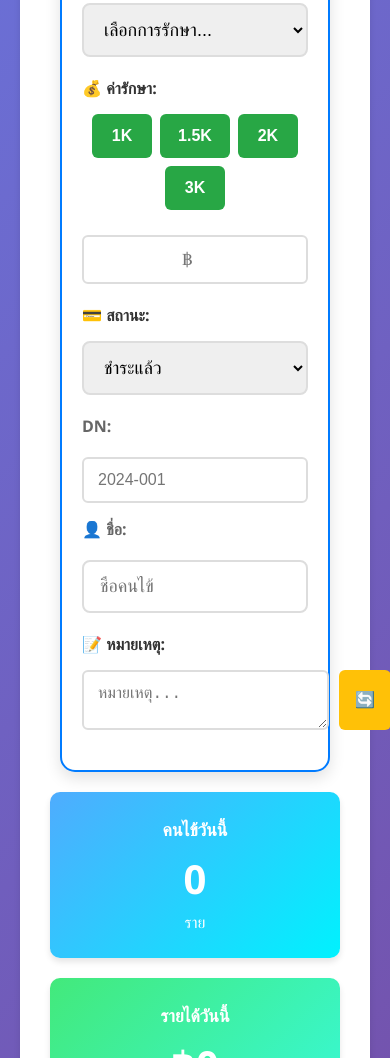
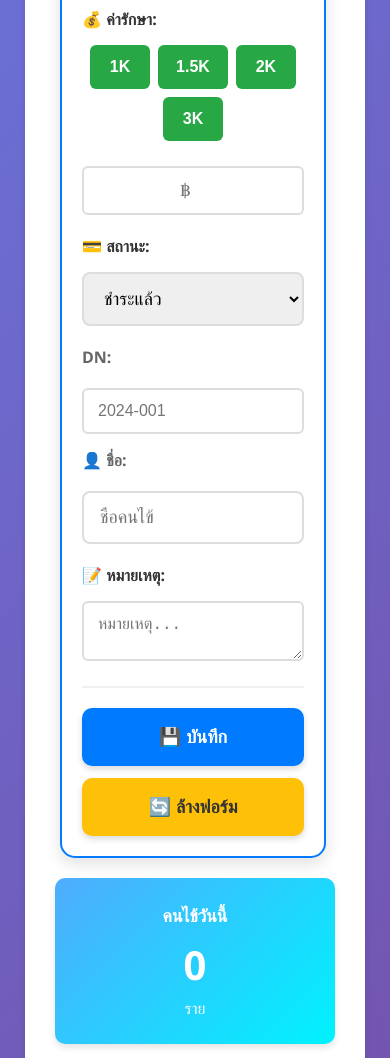
Before and after one commit to tues219/Cue-s-Project, a plain HTML site: page index.html in a window 390 px wide. Shown: the part 830-1888 px from the top of the page. Drawn offline with Linux system fonts and the light colour scheme.

Commit message:
Enhance entry form with action bar, improved button styles, and responsive design adjustments for better usability

```diff
--- a/index.html
+++ b/index.html
@@ -21,6 +21,7 @@
         .container {
             max-width: 1200px;
             margin: 0 auto;
+            padding: 0 10px;
         }
 
         .header {
@@ -537,12 +538,67 @@
         .status-pending { color: #ffc107; font-weight: bold; }
         .status-installment { color: #17a2b8; font-weight: bold; }
 
+        /* Action Bar */
+        .action-bar {
+            display: flex;
+            gap: 15px;
+            justify-content: center;
+            margin-top: 25px;
+            padding-top: 20px;
+            border-top: 2px solid #f0f0f0;
+        }
+
+        .btn-save-main {
+            background: #007bff;
+            color: white;
+            border: none;
+            padding: 16px 32px;
+            border-radius: 10px;
+            font-size: 18px;
+            font-weight: bold;
+            cursor: pointer;
+            transition: all 0.3s;
+            box-shadow: 0 3px 6px rgba(0,0,0,0.15);
+            min-width: 160px;
+        }
+
+        .btn-save-main:hover {
+            background: #0056b3;
+            transform: translateY(-1px);
+            box-shadow: 0 4px 8px rgba(0,0,0,0.2);
+        }
+
+        .btn-clear-main {
+            background: #ffc107;
+            color: #333;
+            border: none;
+            padding: 16px 32px;
+            border-radius: 10px;
+            font-size: 18px;
+            font-weight: bold;
+            cursor: pointer;
+            transition: all 0.3s;
+            box-shadow: 0 3px 6px rgba(0,0,0,0.15);
+            min-width: 160px;
+        }
+
+        .btn-clear-main:hover {
+            background: #e0a800;
+            transform: translateY(-1px);
+            box-shadow: 0 4px 8px rgba(0,0,0,0.2);
+        }
+
         /* Responsive */
         @media (max-width: 768px) {
+            .container {
+                padding: 0 5px;
+            }
+
             .compact-entry-card {
-                margin: 0 10px 20px 10px;
+                margin: 0 5px 20px 5px;
                 padding: 20px;
                 max-width: none;
+                width: 95%;
             }
 
             .card-header {
@@ -634,6 +690,19 @@
             .export-buttons {
                 flex-direction: column;
             }
+
+            .action-bar {
+                flex-direction: column;
+                gap: 12px;
+            }
+
+            .btn-save-main,
+            .btn-clear-main {
+                width: 100%;
+                padding: 18px;
+                font-size: 18px;
+                min-width: auto;
+            }
         }
     </style>
 </head>
@@ -657,10 +726,9 @@
         <div id="entry" class="tab-content active">
             <!-- Compact Entry Card -->
             <div class="compact-entry-card">
-                <!-- Header with Title and Save Button -->
+                <!-- Header with Title -->
                 <div class="card-header">
                     <h2 class="card-title">🦷 ลงข้อมูลคนไข้ใหม่</h2>
-                    <button type="button" class="btn-save-primary" onclick="savePatient()">💾 บันทึก</button>
                 </div>
 
                 <!-- Auto Date/Time Row -->
@@ -728,10 +796,13 @@
                 <!-- Notes Row -->
                 <div class="field-row">
                     <label class="field-label">📝 หมายเหตุ:</label>
-                    <div style="display: flex; gap: 10px; width: 100%;">
-                        <textarea id="patientNotes" class="notes-input" placeholder="หมายเหตุ..." rows="1"></textarea>
-                        <button type="button" class="btn-clear" onclick="clearForm()">🔄</button>
-                    </div>
+                    <textarea id="patientNotes" class="notes-input" placeholder="หมายเหตุ..." rows="1"></textarea>
+                </div>
+
+                <!-- Bottom Action Bar -->
+                <div class="action-bar">
+                    <button type="button" class="btn-save-main" onclick="savePatient()">💾 บันทึก</button>
+                    <button type="button" class="btn-clear-main" onclick="clearForm()">🔄 ล้างฟอร์ม</button>
                 </div>
             </div>
 
```
